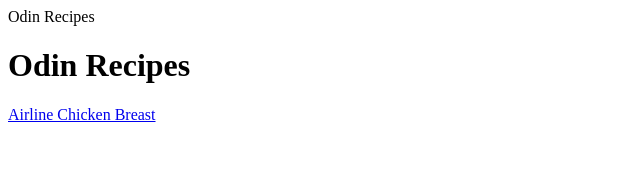
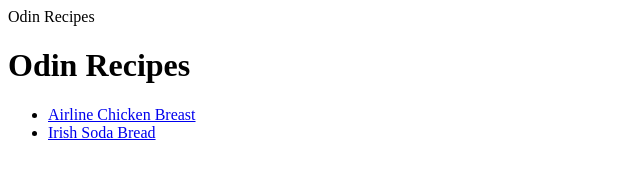
Before and after one commit to kleon-codes/odin-recipes, a plain HTML site: page index.html in a window 1280 px wide. Shown: the whole page, without its empty margins (0-640 px from the left). Drawn offline with Linux system fonts and the light colour scheme.

```diff
--- a/index.html
+++ b/index.html
@@ -6,6 +6,9 @@
     </head>
     <body>
         <h1>Odin Recipes</h1>
-        <a href="https://www.allrecipes.com/recipe/267578/airline-chicken-breast/">Airline Chicken Breast</a>
+        <ul>
+            <li><a href="./recipes/airline-chicken-breast.html">Airline Chicken Breast</a></li>
+            <li><a href="./recipes/irish-soda-bread.html">Irish Soda Bread</a></li>
+        </ul>
     </body>
 </html>
```
Also changed, not shown: recipes/airline-chicken-breast.html (+1 -1 lines), img/chicken.webp (added).
